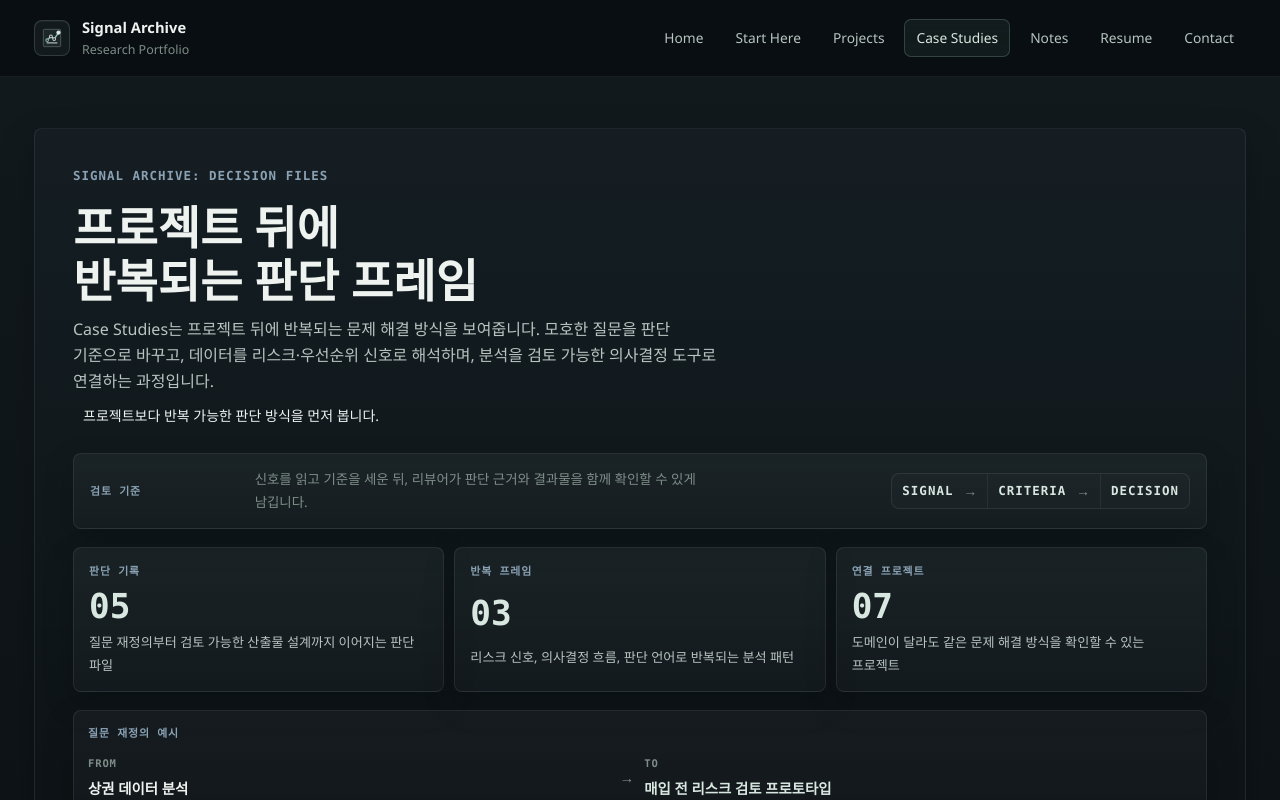
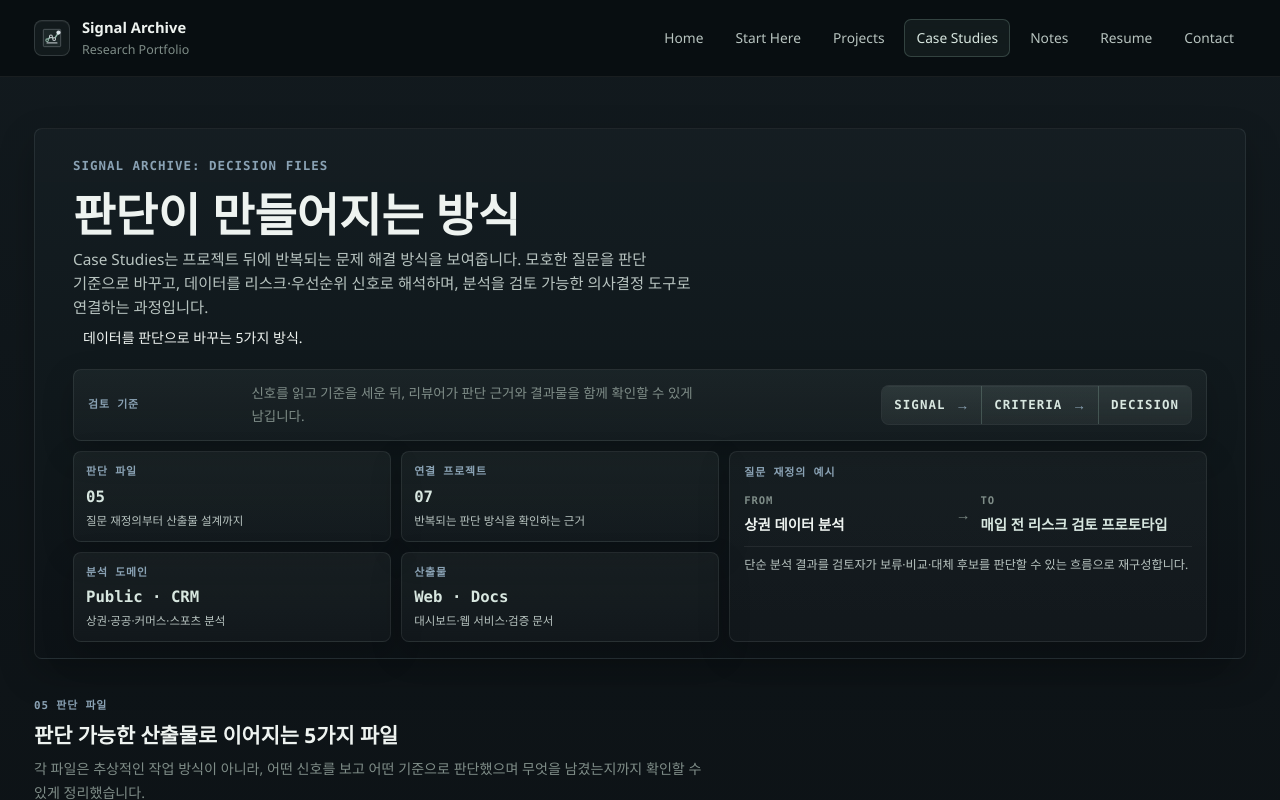
Before and after one commit to dffxonnb-cyber/signal-archive, a Next.js app: page /case-studies in a window 1280 px wide. Shown: the top 800 px of the page. Built offline with nearby package versions, Linux system fonts and the light colour scheme.

Commit message:
style: tighten case studies hero

```diff
--- a/app/case-studies/page.module.css
+++ b/app/case-studies/page.module.css
@@ -3,19 +3,19 @@
 }
 
 .compactHero {
-  gap: var(--space-grid);
-  padding: 34px clamp(22px, 3.5vw, 38px) 30px;
+  gap: 12px;
+  padding: 24px clamp(22px, 3.5vw, 38px) 16px;
 }
 
 .compactHero :global(.page-hero__copy) {
-  gap: 10px;
+  gap: 7px;
   align-content: start;
 }
 
 .compactHero :global(.page-hero__lead) {
   max-width: 72ch;
-  font-size: 1rem;
-  line-height: 1.62;
+  font-size: 0.96rem;
+  line-height: 1.56;
 }
 
 .compactHero :global(.page-hero__meta) {
@@ -24,8 +24,8 @@
 
 .heroSummaryPanel,
 .flowSummary,
-.reviewerSignalGrid,
-.reviewerSignalCard,
+.archiveScopeGrid,
+.archiveScopeCard,
 .reframeSample,
 .reframeEvidence,
 .patternSection,
@@ -70,7 +70,8 @@
 
 .flowNote,
 .panelNote,
-.reviewerSignalCard p,
+.archiveScopeCard p,
+.reframeNote,
 .patternTitleBlock p,
 .caseFileDescription,
 .caseBlock p,
@@ -89,16 +90,17 @@
 }
 
 .heroSummaryPanel {
-  grid-template-columns: 1fr;
-  gap: var(--space-grid);
+  grid-template-columns: minmax(0, 1.15fr) minmax(300px, 0.85fr);
+  gap: var(--space-grid-tight);
 }
 
 .flowSummary {
+  grid-column: 1 / -1;
   grid-template-columns: auto minmax(220px, 0.72fr) auto;
   gap: var(--space-card-gap-compact);
   align-items: center;
   align-content: start;
-  padding: 14px 16px;
+  padding: 12px 14px;
   border: 1px solid var(--border-subtle);
   border-radius: var(--radius-md);
   background:
@@ -112,19 +114,33 @@
 }
 
 .flowSummary :global(.page-hero__flow-step) {
-  min-height: 34px;
-  padding: 0 10px;
+  min-height: 38px;
+  padding: 0 12px;
+  border-color: rgba(148, 184, 170, 0.28);
+  background:
+    linear-gradient(180deg, rgba(148, 184, 170, 0.1), rgba(148, 184, 170, 0.035)),
+    rgba(255, 255, 255, 0.018);
+  box-shadow: inset 0 1px 0 rgba(255, 255, 255, 0.035);
 }
 
-.reviewerSignalGrid {
-  grid-template-columns: repeat(3, minmax(0, 1fr));
+.flowSummary :global(.page-hero__flow-label) {
+  color: var(--accent-primary-strong);
+  font-weight: 800;
+}
+
+.flowSummary :global(.page-hero__flow-arrow) {
+  color: var(--accent-steel);
+}
+
+.archiveScopeGrid {
+  grid-template-columns: repeat(2, minmax(0, 1fr));
   gap: var(--space-grid-tight);
 }
 
-.reviewerSignalCard {
-  gap: 8px;
-  min-height: 142px;
-  padding: 15px;
+.archiveScopeCard {
+  gap: 6px;
+  min-height: 86px;
+  padding: 11px 12px;
   border: 1px solid var(--border-subtle);
   border-radius: var(--radius-md);
   background:
@@ -133,23 +149,24 @@
   box-shadow: var(--shadow-soft);
 }
 
-.reviewerSignalCard strong {
+.archiveScopeCard strong {
   color: var(--accent-primary-strong);
   font-family: "SFMono-Regular", "Cascadia Code", Consolas, "Liberation Mono", Menlo, monospace;
-  font-size: 2.15rem;
-  font-weight: 820;
-  line-height: 1;
+  font-size: 0.98rem;
+  font-weight: 780;
+  line-height: 1.3;
   font-variant-numeric: tabular-nums;
 }
 
-.reviewerSignalCard p {
+.archiveScopeCard p {
   color: var(--text-secondary);
-  font-size: 0.82rem;
+  font-size: 0.72rem;
+  line-height: 1.45;
 }
 
 .reframeSample {
-  gap: var(--space-card-gap-compact);
-  padding: 14px;
+  gap: 10px;
+  padding: 12px 14px;
   border: 1px solid var(--border-subtle);
   border-radius: var(--radius-md);
   background:
@@ -165,7 +182,7 @@
 }
 
 .reframeSample {
-  align-content: space-between;
+  align-content: start;
 }
 
 .reframeTransform {
@@ -205,6 +222,14 @@
   color: var(--text-muted);
   font-size: 0.92rem;
   line-height: 1;
+}
+
+.reframeNote {
+  padding-top: 9px;
+  border-top: 1px solid var(--border-divider);
+  color: var(--text-secondary);
+  font-size: 0.76rem;
+  line-height: 1.55;
 }
 
 .reframeEvidence {
@@ -706,7 +731,7 @@
 }
 
 @media (max-width: 860px) {
-  .reviewerSignalGrid,
+  .archiveScopeGrid,
   .ctaGrid {
     grid-template-columns: 1fr;
   }
@@ -741,7 +766,7 @@
   }
 
   .flowSummary,
-  .reviewerSignalCard,
+  .archiveScopeCard,
   .reframeSample,
   .patternCard,
   .caseFileBody,
@@ -819,7 +844,7 @@
   }
 
   .flowSummary,
-  .reviewerSignalCard,
+  .archiveScopeCard,
   .reframeSample,
   .patternCard,
   .caseFileBody,
--- a/app/case-studies/page.tsx
+++ b/app/case-studies/page.tsx
@@ -175,21 +175,26 @@ export default function CaseStudiesPage() {
     projects.map((project) => [project.slug, project.title] as const),
   );
   const linkedProjectCount = new Set(decisionFiles.flatMap((item) => item.linkedProjects)).size;
-  const reviewerSignals = [
+  const archiveScope = [
     {
-      label: "판단 기록",
+      label: "판단 파일",
       value: formatCount(decisionFiles.length),
-      note: "질문 재정의부터 검토 가능한 산출물 설계까지 이어지는 판단 파일",
-    },
-    {
-      label: "반복 프레임",
-      value: formatCount(caseStudies.length),
-      note: "리스크 신호, 의사결정 흐름, 판단 언어로 반복되는 분석 패턴",
+      note: "질문 재정의부터 산출물 설계까지",
     },
     {
       label: "연결 프로젝트",
       value: formatCount(linkedProjectCount),
-      note: "도메인이 달라도 같은 문제 해결 방식을 확인할 수 있는 프로젝트",
+      note: "반복되는 판단 방식을 확인하는 근거",
+    },
+    {
+      label: "분석 도메인",
+      value: "Public · CRM",
+      note: "상권·공공·커머스·스포츠 분석",
+    },
+    {
+      label: "산출물",
+      value: "Web · Docs",
+      note: "대시보드·웹 서비스·검증 문서",
     },
   ];
 
@@ -208,9 +213,9 @@ export default function CaseStudiesPage() {
               데이터를 리스크·우선순위 신호로 해석하며, 분석을 검토 가능한 의사결정 도구로 연결하는 과정입니다.
             </>
           }
-          meta={<span className="page-hero__meta-chip">프로젝트보다 반복 가능한 판단 방식을 먼저 봅니다.</span>}
+          meta={<span className="page-hero__meta-chip">데이터를 판단으로 바꾸는 5가지 방식.</span>}
           panelPlacement="below"
-          title="프로젝트 뒤에 반복되는 판단 프레임"
+          title="판단이 만들어지는 방식"
           titleId="decision-files-title"
         >
           <div className={styles.heroSummaryPanel} aria-label="Decision files summary">
@@ -233,9 +238,9 @@ export default function CaseStudiesPage() {
               </div>
             </div>
 
-            <div aria-label="Case studies reviewer signals" className={styles.reviewerSignalGrid}>
-              {reviewerSignals.map((item) => (
-                <article className={styles.reviewerSignalCard} key={item.label}>
+            <div aria-label="Case studies archive scope" className={styles.archiveScopeGrid}>
+              {archiveScope.map((item) => (
+                <article className={styles.archiveScopeCard} key={item.label}>
                   <span className={styles.panelLabel}>{item.label}</span>
                   <strong>{item.value}</strong>
                   <p>{item.note}</p>
@@ -258,56 +263,16 @@ export default function CaseStudiesPage() {
                   <strong className={styles.reframeValue}>매입 전 리스크 검토 프로토타입</strong>
                 </div>
               </div>
+              <p className={styles.reframeNote}>
+                단순 분석 결과를 검토자가 보류·비교·대체 후보를 판단할 수 있는 흐름으로 재구성합니다.
+              </p>
             </div>
           </div>
         </PageHero>
 
-        <section className={styles.patternSection} aria-labelledby="repeated-patterns-title">
-          <div className={styles.sectionHead}>
-            <span className={styles.panelLabel}>03 Repeated Frames</span>
-            <h2 className={styles.sectionTitle} id="repeated-patterns-title">
-              프로젝트를 가로질러 반복되는 3가지 분석 패턴
-            </h2>
-            <p className={styles.panelNote}>
-              도메인이 달라도 질문을 좁히고, 판단 신호를 설계하고, 결과를 검토 가능한 언어와 화면으로 전달하는 방식은
-              반복됩니다.
-            </p>
-          </div>
-
-          <div className={styles.patternGrid}>
-            {caseStudies.map((pattern, index) => (
-              <article className={styles.patternCard} key={pattern.slug}>
-                <div className={styles.patternTopline}>
-                  <strong>{formatCount(index + 1)}</strong>
-                  <span>{pattern.category}</span>
-                </div>
-                <div className={styles.patternTitleBlock}>
-                  <h3>{pattern.title}</h3>
-                  <p>{pattern.summary}</p>
-                </div>
-                <ul className={styles.patternMoves}>
-                  {pattern.keyMoves.map((move) => (
-                    <li key={move}>{move}</li>
-                  ))}
-                </ul>
-                <div className={styles.patternProjects}>
-                  <span className={styles.caseBlockLabel}>Connected Proof</span>
-                  <div className={styles.projectPills}>
-                    {pattern.linkedProjects.map((slug) => (
-                      <Link className={styles.projectPill} href={`/projects/${slug}`} key={slug}>
-                        {getProjectName(slug)}
-                      </Link>
-                    ))}
-                  </div>
-                </div>
-              </article>
-            ))}
-          </div>
-        </section>
-
         <section className={styles.archiveSection} aria-labelledby="decision-file-list-title">
           <div className={styles.sectionHead}>
-            <span className={styles.panelLabel}>05 Decision Files</span>
+            <span className={styles.panelLabel}>05 판단 파일</span>
             <h2 className={styles.sectionTitle} id="decision-file-list-title">
               판단 가능한 산출물로 이어지는 5가지 파일
             </h2>
@@ -402,6 +367,49 @@ export default function CaseStudiesPage() {
           </div>
         </section>
 
+        <section className={styles.patternSection} aria-labelledby="repeated-patterns-title">
+          <div className={styles.sectionHead}>
+            <span className={styles.panelLabel}>03 Repeated Frames</span>
+            <h2 className={styles.sectionTitle} id="repeated-patterns-title">
+              프로젝트를 가로질러 반복되는 3가지 분석 패턴
+            </h2>
+            <p className={styles.panelNote}>
+              도메인이 달라도 질문을 좁히고, 판단 신호를 설계하고, 결과를 검토 가능한 언어와 화면으로 전달하는 방식은
+              반복됩니다.
+            </p>
+          </div>
+
+          <div className={styles.patternGrid}>
+            {caseStudies.map((pattern, index) => (
+              <article className={styles.patternCard} key={pattern.slug}>
+                <div className={styles.patternTopline}>
+                  <strong>{formatCount(index + 1)}</strong>
+                  <span>{pattern.category}</span>
+                </div>
+                <div className={styles.patternTitleBlock}>
+                  <h3>{pattern.title}</h3>
+                  <p>{pattern.summary}</p>
+                </div>
+                <ul className={styles.patternMoves}>
+                  {pattern.keyMoves.map((move) => (
+                    <li key={move}>{move}</li>
+                  ))}
+                </ul>
+                <div className={styles.patternProjects}>
+                  <span className={styles.caseBlockLabel}>Connected Proof</span>
+                  <div className={styles.projectPills}>
+                    {pattern.linkedProjects.map((slug) => (
+                      <Link className={styles.projectPill} href={`/projects/${slug}`} key={slug}>
+                        {getProjectName(slug)}
+                      </Link>
+                    ))}
+                  </div>
+                </div>
+              </article>
+            ))}
+          </div>
+        </section>
+
         <section className={`surface-card ${styles.ctaSection}`} aria-labelledby="decision-files-cta">
           <div className={styles.ctaHeader}>
             <span className={styles.panelLabel}>Project Proof</span>
```
